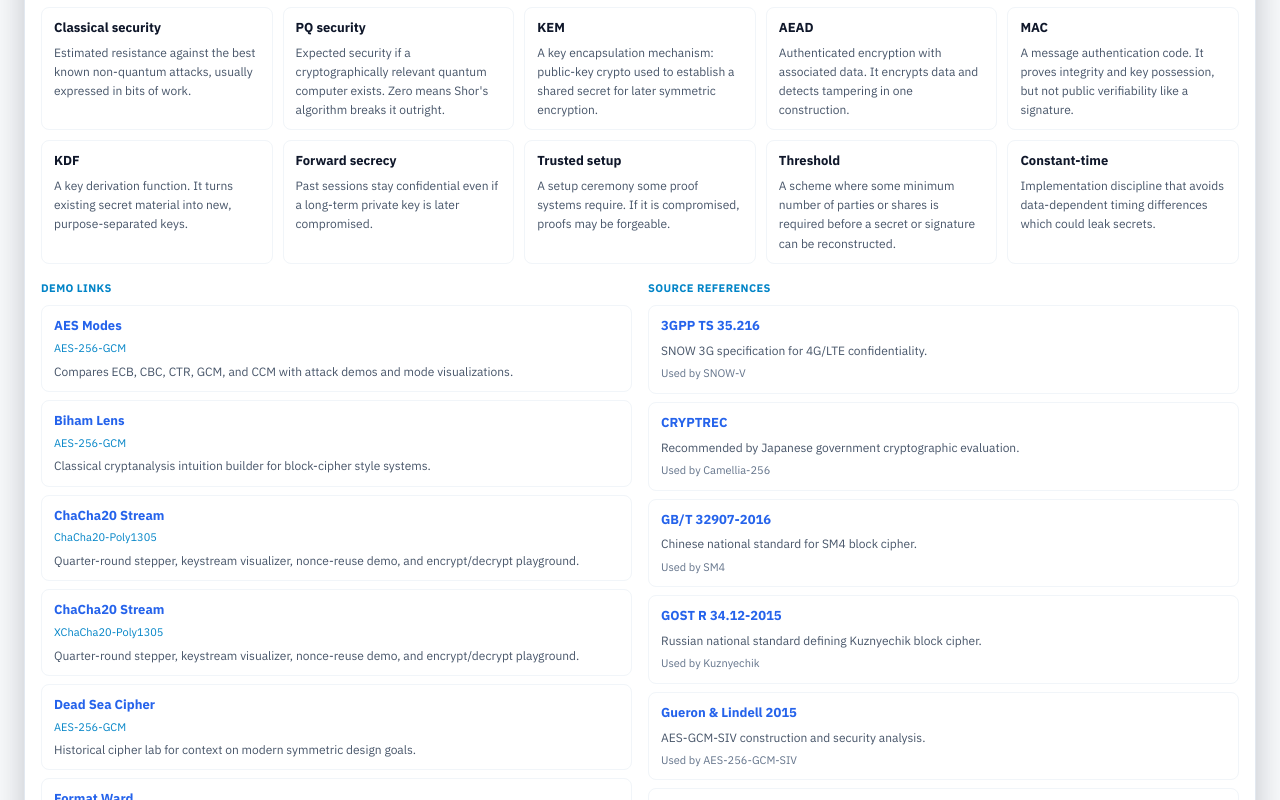
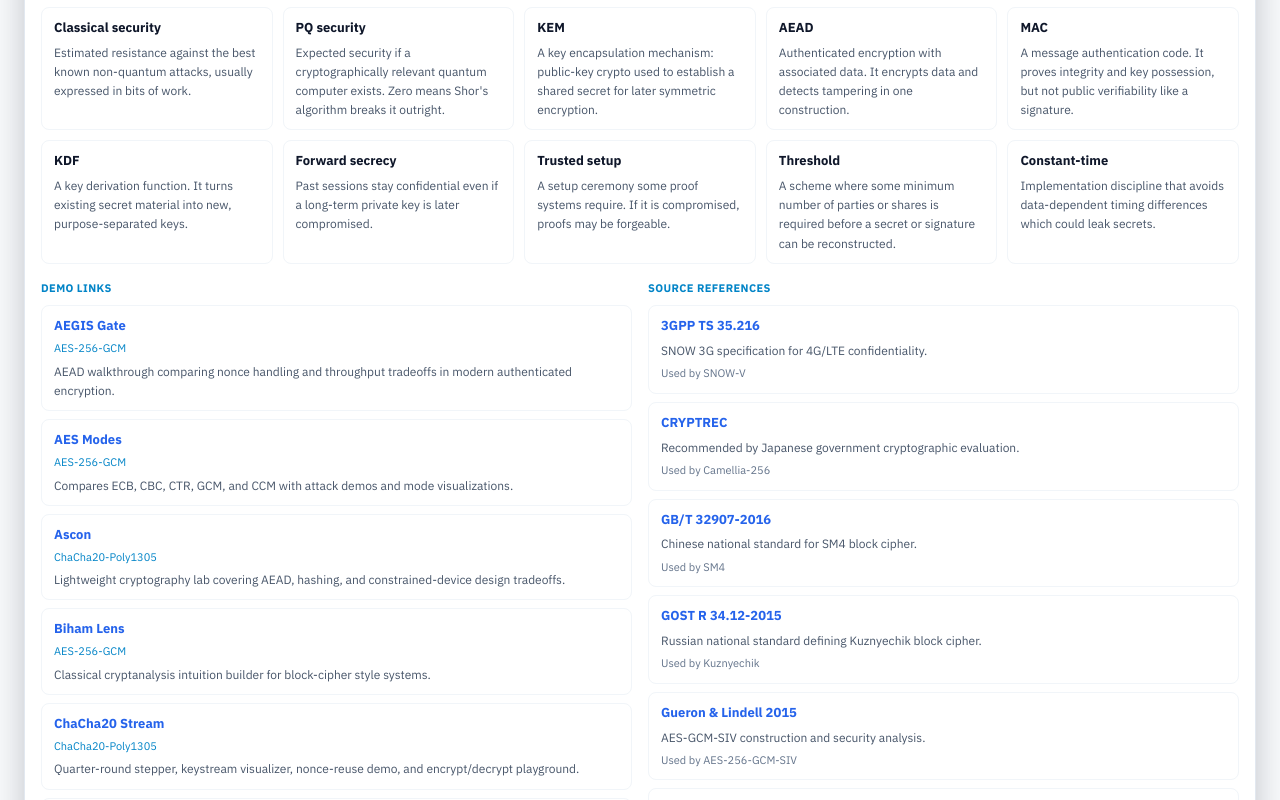
Before and after one commit to systemslibrarian/crypto-compare, a Next.js app: page / in a window 1280 px wide. Shown: the part 2983-3783 px from the top of the page. Built offline with nearby package versions, Linux system fonts and the light colour scheme.

Commit message:
Sync demo catalog to 97 unique crypto-lab demos

```diff
--- a/src/data/demoResources.ts
+++ b/src/data/demoResources.ts
@@ -10,6 +10,11 @@
       title: "AES Modes",
       url: "https://crypto-lab.systemslibrarian.dev/crypto-lab-aes-modes/",
       note: "Compares ECB, CBC, CTR, GCM, and CCM with attack demos and mode visualizations.",
+    },
+    {
+      title: "AEGIS Gate",
+      url: "https://crypto-lab.systemslibrarian.dev/crypto-lab-aegis-gate/",
+      note: "AEAD walkthrough comparing nonce handling and throughput tradeoffs in modern authenticated encryption.",
     },
     {
       title: "Format Ward",
@@ -47,6 +52,11 @@
       title: "ChaCha20 Stream",
       url: "https://crypto-lab.systemslibrarian.dev/crypto-lab-chacha20-stream/",
       note: "Quarter-round stepper, keystream visualizer, nonce-reuse demo, and encrypt/decrypt playground.",
+    },
+    {
+      title: "Ascon",
+      url: "https://crypto-lab.systemslibrarian.dev/crypto-lab-ascon/",
+      note: "Lightweight cryptography lab covering AEAD, hashing, and constrained-device design tradeoffs.",
     },
     {
       title: "Nonce Guard",
@@ -125,6 +135,27 @@
       note: "Certificate-chain and trust-anchor mechanics for signature verification workflows.",
     },
   ],
+  p256: [
+    {
+      title: "ECDSA Forge",
+      url: "https://crypto-lab.systemslibrarian.dev/crypto-lab-ecdsa-forge/",
+      note: "ECDSA signing and verification flow with nonce-discipline and verification-failure intuition.",
+    },
+  ],
+  secp256k1: [
+    {
+      title: "ECDSA Forge",
+      url: "https://crypto-lab.systemslibrarian.dev/crypto-lab-ecdsa-forge/",
+      note: "ECDSA workflow and nonce-misuse intuition in the curve family used by blockchain wallets and custody systems.",
+    },
+  ],
+  curve448_ed448: [
+    {
+      title: "Curve448",
+      url: "https://crypto-lab.systemslibrarian.dev/crypto-lab-curve448/",
+      note: "High-security curve walkthrough for X448 and Ed448 style key agreement and signatures.",
+    },
+  ],
   mlkem768: [
     {
       title: "Kyber Vault",
@@ -162,9 +193,29 @@
       note: "Implementation-fault and decryption-failure intuition for lattice systems.",
     },
     {
+      title: "KyberSlash",
+      url: "https://crypto-lab.systemslibrarian.dev/crypto-lab-kyberslash/",
+      note: "Side-channel walkthrough showing why constant-time ML-KEM implementations matter.",
+    },
+    {
       title: "LLL Break",
       url: "https://crypto-lab.systemslibrarian.dev/crypto-lab-lll-break/",
       note: "Lattice reduction intuition and parameter-safety implications.",
+    },
+    {
+      title: "Harvest Timeline",
+      url: "https://crypto-lab.systemslibrarian.dev/crypto-lab-harvest-timeline/",
+      note: "Migration-planning view for harvest-now decrypt-later risk and post-quantum rollout timing.",
+    },
+    {
+      title: "PQ Rotation",
+      url: "https://crypto-lab.systemslibrarian.dev/crypto-lab-pq-rotation/",
+      note: "Operational rotation planning for moving production key exchange and data protection to PQ-safe systems.",
+    },
+    {
+      title: "PQ TLS Handshake",
+      url: "https://crypto-lab.systemslibrarian.dev/crypto-lab-pq-tls-handshake/",
+      note: "Hybrid TLS handshake walkthrough showing where ML-KEM fits into post-quantum transport migration.",
     },
   ],
   mlkem1024: [
@@ -173,6 +224,11 @@
       url: "https://crypto-lab.systemslibrarian.dev/crypto-lab-kyber-vault/",
       note: "Interactive ML-KEM demo useful for comparing higher-security parameter sets.",
     },
+    {
+      title: "S-Cloud+ Vault",
+      url: "https://crypto-lab.systemslibrarian.dev/crypto-lab-scloud-vault/",
+      note: "Post-quantum KEM workflow for long-lived cloud storage and envelope-encryption planning.",
+    },
   ],
   smaug_t: [
     {
@@ -180,12 +236,22 @@
       url: "https://crypto-lab.systemslibrarian.dev/crypto-lab-quantum-vault-kpqc/",
       note: "KPQC candidate lab including comparison views for regional post-quantum schemes.",
     },
+    {
+      title: "NTRU Classic",
+      url: "https://crypto-lab.systemslibrarian.dev/crypto-lab-ntru-classic/",
+      note: "Lattice-encryption intuition builder for NTRU-style designs and their deployment tradeoffs.",
+    },
   ],
   hqc: [
     {
       title: "HQC Vault",
       url: "https://crypto-lab.systemslibrarian.dev/crypto-lab-hqc-vault/",
       note: "Code-based KEM flow and tradeoff walkthrough for HQC.",
+    },
+    {
+      title: "HQC Timing Break",
+      url: "https://crypto-lab.systemslibrarian.dev/crypto-lab-hqc-timing-break/",
+      note: "Side-channel demo showing timing-sensitive failure modes in post-quantum KEM implementations.",
     },
   ],
   classic_mceliece: [
@@ -215,6 +281,21 @@
       url: "https://crypto-lab.systemslibrarian.dev/crypto-lab-dilithium-seal/",
       note: "Demonstrates ML-DSA signing and verification flow with lattice-based signatures.",
     },
+    {
+      title: "Dilithium Reject",
+      url: "https://crypto-lab.systemslibrarian.dev/crypto-lab-dilithium-reject/",
+      note: "ML-DSA internals lab focused on rejection sampling and signing-loop behavior.",
+    },
+    {
+      title: "Hybrid Sign",
+      url: "https://crypto-lab.systemslibrarian.dev/crypto-lab-hybrid-sign/",
+      note: "Composite-signature workflow combining classical and post-quantum authenticity guarantees.",
+    },
+    {
+      title: "Threshold ML-DSA",
+      url: "https://crypto-lab.systemslibrarian.dev/crypto-lab-threshold-mldsa/",
+      note: "Threshold post-quantum signing walkthrough for distributed ML-DSA key ownership.",
+    },
   ],
   mldsa65: [
     {
@@ -223,9 +304,24 @@
       note: "Hands-on ML-DSA demo for signature generation and verification.",
     },
     {
+      title: "Dilithium Reject",
+      url: "https://crypto-lab.systemslibrarian.dev/crypto-lab-dilithium-reject/",
+      note: "ML-DSA internals lab focused on rejection sampling and signing-loop behavior.",
+    },
+    {
+      title: "Hybrid Sign",
+      url: "https://crypto-lab.systemslibrarian.dev/crypto-lab-hybrid-sign/",
+      note: "Composite-signature workflow for pairing PQ signatures with a classical signature during migration.",
+    },
+    {
       title: "MPCitH Sign",
       url: "https://crypto-lab.systemslibrarian.dev/crypto-lab-mpcith-sign/",
       note: "Post-quantum signature design intuition from MPC-in-the-head constructions.",
+    },
+    {
+      title: "Threshold ML-DSA",
+      url: "https://crypto-lab.systemslibrarian.dev/crypto-lab-threshold-mldsa/",
+      note: "Threshold post-quantum signing workflow for higher-assurance distributed signature deployments.",
     },
   ],
   falcon512: [
@@ -233,6 +329,11 @@
       title: "Falcon Seal",
       url: "https://crypto-lab.systemslibrarian.dev/crypto-lab-falcon-seal/",
       note: "Lattice signature demo focused on compact signatures and implementation caveats.",
+    },
+    {
+      title: "HAWK",
+      url: "https://crypto-lab.systemslibrarian.dev/crypto-lab-hawk/",
+      note: "Alternative post-quantum signature lab for compact-signature tradeoffs and deployment comparisons.",
     },
   ],
   slh_dsa: [
@@ -247,11 +348,23 @@
       note: "Post-quantum signature design intuition from MPC-in-the-head constructions.",
     },
   ],
+  xmss: [
+    {
+      title: "LMS/XMSS",
+      url: "https://crypto-lab.systemslibrarian.dev/crypto-lab-lms-xmss/",
+      note: "Stateful hash-based signature comparison centered on XMSS and LMS lifecycle management.",
+    },
+  ],
   lms_hss: [
     {
       title: "LMS Ledger",
       url: "https://crypto-lab.systemslibrarian.dev/crypto-lab-lms-ledger/",
       note: "Stateful hash-based signatures with Merkle authentication path intuition.",
+    },
+    {
+      title: "LMS/XMSS",
+      url: "https://crypto-lab.systemslibrarian.dev/crypto-lab-lms-xmss/",
+      note: "Compares stateful hash-based signature families and the operational risks of one-time key reuse.",
     },
     {
       title: "Merkle Vault",
@@ -549,12 +662,36 @@
       url: "https://crypto-lab.systemslibrarian.dev/crypto-lab-oblivious-shelf/",
       note: "Private retrieval and access-pattern leakage intuition.",
     },
+    {
+      title: "ORAM Vault",
+      url: "https://crypto-lab.systemslibrarian.dev/crypto-lab-oram-vault/",
+      note: "Access-pattern privacy walkthrough showing where PIR and ORAM solve different leakage problems.",
+    },
   ],
   it_pir: [
     {
       title: "Oblivious Shelf",
       url: "https://crypto-lab.systemslibrarian.dev/crypto-lab-oblivious-shelf/",
       note: "Private retrieval and access-pattern leakage intuition.",
+    },
+    {
+      title: "ORAM Vault",
+      url: "https://crypto-lab.systemslibrarian.dev/crypto-lab-oram-vault/",
+      note: "Access-pattern privacy walkthrough for stronger hiding guarantees in repeated query settings.",
+    },
+  ],
+  aby: [
+    {
+      title: "PSI Gate",
+      url: "https://crypto-lab.systemslibrarian.dev/crypto-lab-psi-gate/",
+      note: "Private set intersection workflow built from practical two-party secure computation patterns.",
+    },
+  ],
+  elgamal: [
+    {
+      title: "ElGamal Plain",
+      url: "https://crypto-lab.systemslibrarian.dev/crypto-lab-elgamal-plain/",
+      note: "Public-key encryption walkthrough for multiplicative homomorphism and ciphertext expansion tradeoffs.",
     },
   ],
   rsa_oaep_2048: [
@@ -616,9 +753,21 @@
       note: "Threshold ECDSA signing with coordinator flow and abort handling.",
     },
     {
+      title: "Paillier Gate",
+      url: "https://crypto-lab.systemslibrarian.dev/crypto-lab-paillier-gate/",
+      note: "Additive homomorphic encryption walkthrough for the Paillier building blocks used in threshold ECDSA systems.",
+    },
+    {
       title: "Threshold Decrypt",
       url: "https://crypto-lab.systemslibrarian.dev/crypto-lab-threshold-decrypt/",
       note: "Multi-party threshold workflow intuition for distributed wallet operations.",
+    },
+  ],
+  dkls23: [
+    {
+      title: "Paillier Gate",
+      url: "https://crypto-lab.systemslibrarian.dev/crypto-lab-paillier-gate/",
+      note: "Additive homomorphic encryption context for the arithmetic and proof machinery behind modern threshold ECDSA.",
     },
   ],
   hmac_drbg: [
@@ -684,6 +833,11 @@
       url: "https://crypto-lab.systemslibrarian.dev/crypto-lab-pairing-gate/",
       note: "Pairing-friendly curve intuition and protocol use in advanced signatures.",
     },
+    {
+      title: "IBE Gate",
+      url: "https://crypto-lab.systemslibrarian.dev/crypto-lab-ibe-gate/",
+      note: "Identity-based encryption walkthrough rooted in pairing-based public-key constructions.",
+    },
   ],
   bls_threshold: [
     {
```
Also changed, not shown: 1 other file (tests, documents, lock files or other folders).
